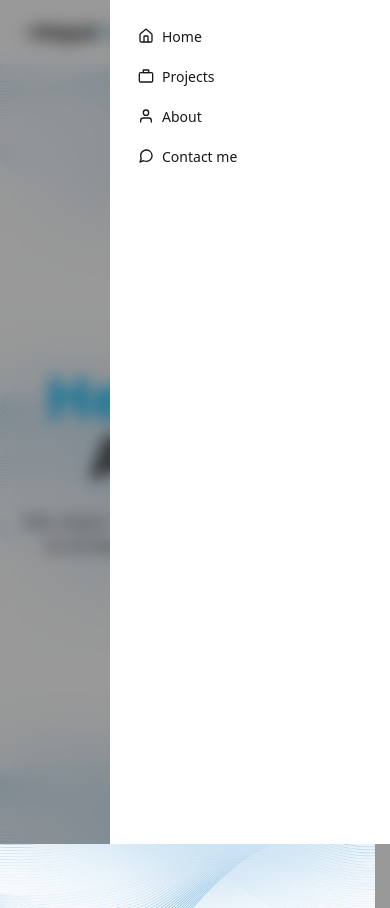
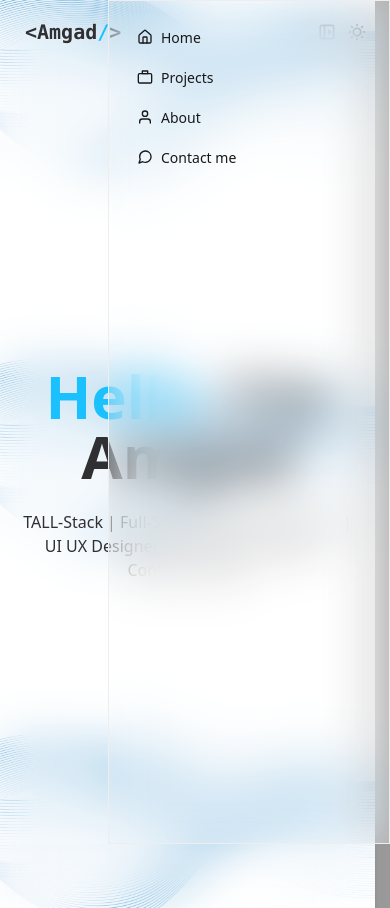
Before and after one commit to amjad-jaloum/amjad-portfolio, a plain HTML site: page index.html in a window 390 px wide. Both pictures are taken after a click on the label 362 px from the left and 32 px from the top of the page. Drawn offline with nearby package versions, Linux system fonts and the light colour scheme.

Commit message:
Dark/Light modes

```diff
--- a/index.html
+++ b/index.html
@@ -4,19 +4,21 @@
 <head>
     <meta charset="UTF-8" />
     <meta name="viewport" content="width=device-width, initial-scale=1.0" />
-    <title>Tailwind + daisyUI Demo</title>
+    <title>Amjad's Portfolio</title>
     <!-- Tailwind CSS CDN -->
     <script src="https://cdn.jsdelivr.net/npm/@tailwindcss/browser@4"></script>
     <!-- daisyUI plugin -->
     <link href="https://cdn.jsdelivr.net/npm/daisyui@5" rel="stylesheet" type="text/css" />
+    <script src="https://cdn.jsdelivr.net/npm/@tailwindcss/browser@4"></script>
+
 </head>
 
 <body>
-    <div class="drawer drawer-end lg:drawer-open">
+    <div class="drawer drawer-end lg:drawer-open bg-[url(/Img/Pngtree.png)] bg-contain sm:bg-cover bg-center">
         <input type="checkbox" name="" id="my-drawer-1" class="drawer-toggle">
-        <div class="drawer-content">
+        <div class="drawer-content shadow backdrop-blur-xl">
 
-            <nav class="navbar bg-transparent text-white-content">
+            <nav class="navbar bg-none text-white-content">
 
                 <!-- Nav Logo/Name -->
                 <div class="flex-1">
@@ -49,13 +51,30 @@
                     </ul>
                 </div>
 
+                <!-- light/dark modes -->
+                <label class="swap swap-rotate">
+                    <!-- this hidden checkbox controls the state -->
+                    <input type="checkbox" class="theme-controller " value="dark" />
+
+                    <!-- sun icon -->
+                    <svg class="swap-off size-5 fill-current " xmlns="http://www.w3.org/2000/svg" viewBox="0 0 24 24">
+                        <path
+                            d="M5.64,17l-.71.71a1,1,0,0,0,0,1.41,1,1,0,0,0,1.41,0l.71-.71A1,1,0,0,0,5.64,17ZM5,12a1,1,0,0,0-1-1H3a1,1,0,0,0,0,2H4A1,1,0,0,0,5,12Zm7-7a1,1,0,0,0,1-1V3a1,1,0,0,0-2,0V4A1,1,0,0,0,12,5ZM5.64,7.05a1,1,0,0,0,.7.29,1,1,0,0,0,.71-.29,1,1,0,0,0,0-1.41l-.71-.71A1,1,0,0,0,4.93,6.34Zm12,.29a1,1,0,0,0,.7-.29l.71-.71a1,1,0,1,0-1.41-1.41L17,5.64a1,1,0,0,0,0,1.41A1,1,0,0,0,17.66,7.34ZM21,11H20a1,1,0,0,0,0,2h1a1,1,0,0,0,0-2Zm-9,8a1,1,0,0,0-1,1v1a1,1,0,0,0,2,0V20A1,1,0,0,0,12,19ZM18.36,17A1,1,0,0,0,17,18.36l.71.71a1,1,0,0,0,1.41,0,1,1,0,0,0,0-1.41ZM12,6.5A5.5,5.5,0,1,0,17.5,12,5.51,5.51,0,0,0,12,6.5Zm0,9A3.5,3.5,0,1,1,15.5,12,3.5,3.5,0,0,1,12,15.5Z" />
+                    </svg>
+
+                    <!-- moon icon -->
+                    <svg class="swap-on size-5 fill-current" xmlns="http://www.w3.org/2000/svg" viewBox="0 0 24 24">
+                        <path
+                            d="M21.64,13a1,1,0,0,0-1.05-.14,8.05,8.05,0,0,1-3.37.73A8.15,8.15,0,0,1,9.08,5.49a8.59,8.59,0,0,1,.25-2A1,1,0,0,0,8,2.36,10.14,10.14,0,1,0,22,14.05,1,1,0,0,0,21.64,13Zm-9.5,6.69A8.14,8.14,0,0,1,7.08,5.22v.27A10.15,10.15,0,0,0,17.22,15.63a9.79,9.79,0,0,0,2.1-.22A8.11,8.11,0,0,1,12.14,19.73Z" />
+                    </svg>
+                </label>
             </nav>
 
-            <div class="hero min-h-screen bg-[url(/Img/Pngtree.png)] bg-contain bg-center">
-                <div class="w-full h-full backdrop-blur-2xl"></div>
+            <div class="hero min-h-screen ">
+                <div class="w-full h-full"></div>
                 <div class="hero-content max-w-md sm:max-w-4xl flex-col sm:flex-row">
                     <div class="text-center sm:text-start">
-                        <h1 class="text-6xl font-bold"><span class="text-info">Hello</span>, I'm Amjad</h1>
+                        <h1 class="text-6xl font-bold"><span class="text-info">Hello</span>, I'm Amgad</h1>
                         <p class="py-6">
                             TALL-Stack | Full-Stack Desktop Developer
                             | UI UX Designer
@@ -68,8 +87,9 @@
 
         </div>
         <div class="drawer-side sm:shadow-sm overflow-visible sm:hidden">
-            <label for="my-drawer-1" class="drawer-overlay backdrop-blur-sm"></label>
-            <div class="flex min-h-full flex-col bg-white text-white-content backdrop-blur">
+            <label for="my-drawer-1" class="drawer-overlay bg-white/10"></label>
+            <div
+                class="flex min-h-full flex-col bg-white/10 text-white-content backdrop-blur-xl border-1 border-base-300 ">
                 <ul class="menu w-70 sm:w-fit p-4">
                     <!-- Home -->
                     <li>
```
Also changed, not shown: tailwind.config.js (added, +7 -0 lines).
